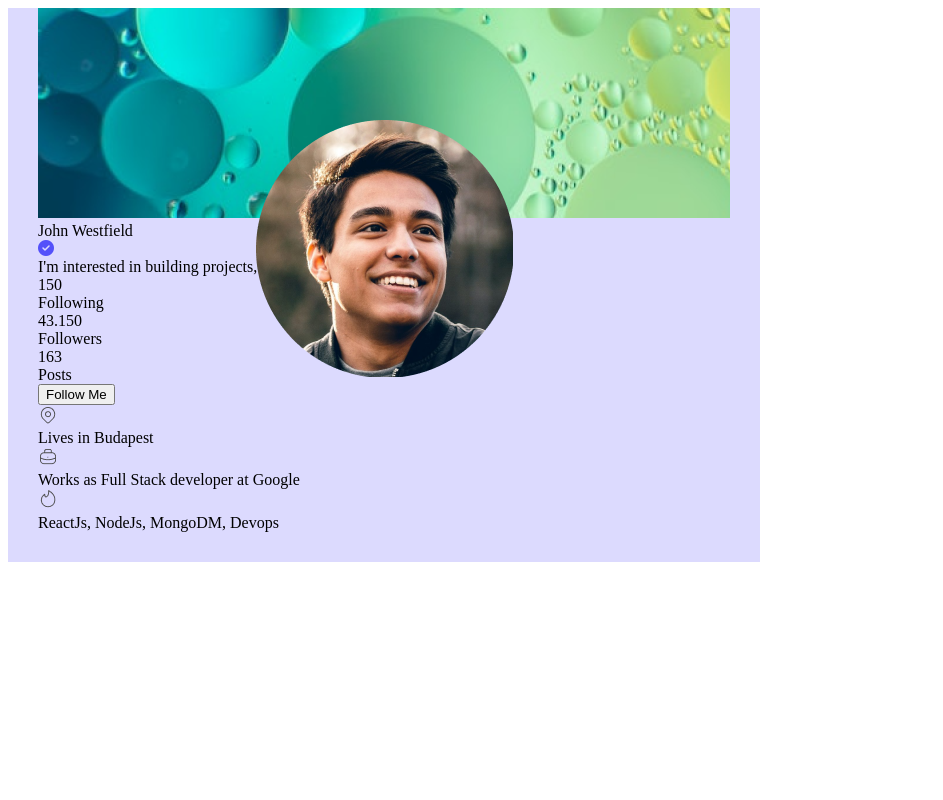
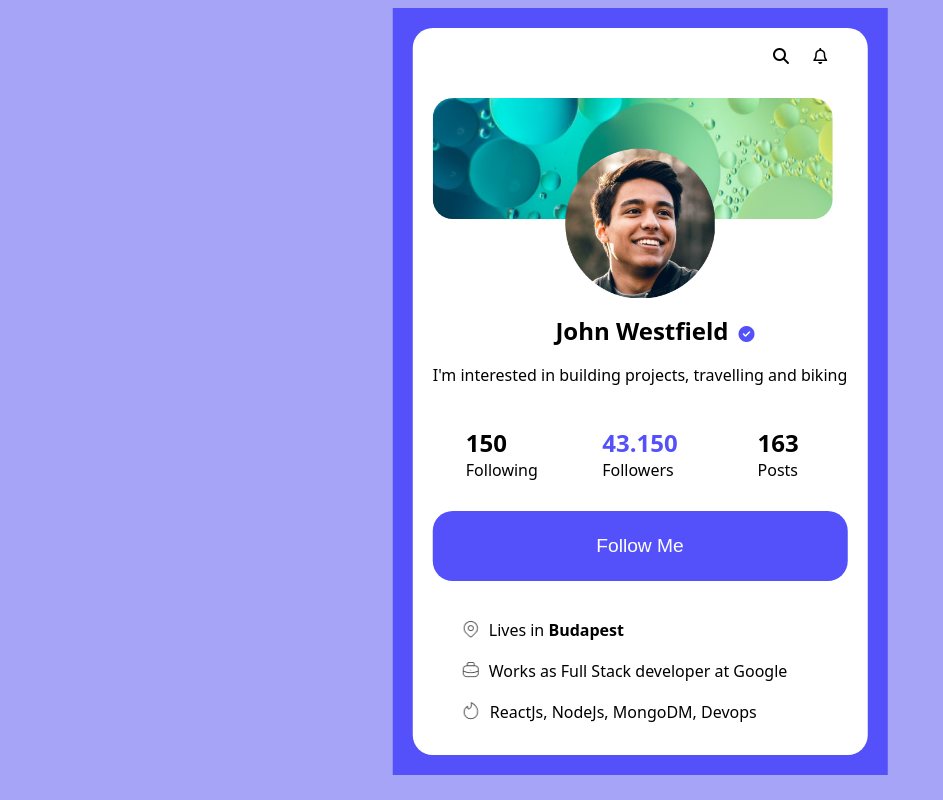
Before and after one commit to saikatbishal/profilewidget, a plain HTML site: page index.html in a window 1280 px wide. Shown: the whole page, without its empty margins (0-943 px from the left). Drawn offline with Linux system fonts and the light colour scheme.

Commit message:
last commit

```diff
--- a/index.html
+++ b/index.html
@@ -11,46 +11,60 @@
 <body>
     <div class="container">
         <div class="card">
+            <div class="top-icons"><i class="fa-solid fa-magnifying-glass"></i>
+                <i class="fa-regular fa-bell"></i></div>
             <div class="background">
-                <img src="./assets/background.png" alt="background image">
-            </div>
+                </div>
+                <img src="./assets/background.png" alt="background image" class="background-image">
+
+            <div class="name-div">
             <div class="avatar"><img src="./assets/avatar.png" alt="avatar" class="avatar">
             </div>
+
             <div class="name">John Westfield</div>
-            <div class="blue-tick">
                 <i class="fa-solid fa-circle-check blue-tick-icon"></i>
-            </div>
+</div>
             <div class="description">I'm interested in building projects, travelling and biking</div>
             <div class="stat-container">
                 <div class="container-one">
-                    <div class="stat">150</div>
+                    <div class="stat stat-one">150</div>
                     <div class="type">Following</div>
                 </div>
                 <div class="container-two">
-                    <div class="stat">43.150</div>
+                    <div class="stat stat-two">43.150</div>
                     <div class="type">Followers</div>
                 </div>
                 <div class="container-three">
-                    <div class="stat">163</div>
+                    <div class="stat stat-three">163</div>
                     <div class="type">Posts</div>
                 </div>
             </div>
             <button class="btn">Follow Me</button>
-            <div class="address-container">
+
+                <div class="address-container about">
                 <div class="address-icon">
                     <img src="./assets/mark.png" alt="">
                 </div>
+
                 <div class="address">Lives in <span>Budapest</span></div>
             </div>
-            <div class="profession-container">
+<!-- address -->
+            <div class="profession-container about">
                 <div class="profession-icon"><img src="./assets/case.png" alt=""></div>
+
                 <div class="profession">Works as Full Stack developer at Google</div>
             </div>
-            <div class="skills-container">
+<!-- profession -->
+            <div class="skills-container about">
                 <div class="skills-icon"><img src="./assets/fire.png" alt=""></div>
+
                 <div class="skills">ReactJs, NodeJs, MongoDM, Devops</div>
             </div>
+            <!-- skills -->
+        <!-- about -->
         </div>
+        <!-- card -->
     </div>
+    <!-- container -->
 </body>
 </html>
--- a/style.css
+++ b/style.css
@@ -4,23 +4,111 @@
     --lavender:#dcdafe;
     --armadillo:#4a4a4a;
     --aluminium : #979797;
+    font-family:system-ui, -apple-system, BlinkMacSystemFont, 'Segoe UI', Roboto, Oxygen, Ubuntu, Cantarell, 'Open Sans', 'Helvetica Neue', sans-serif;
+    font-weight: 400;
+    font-size: 16px;
+    box-sizing: border-box;
 }
 .blue-tick-icon{
     color:var(--primary-background);
 }
+body {
+    background-color: #a5a4f7;
+}
+.container{
+    height: max-content ;
+    width: max-content;
+    background-color: #5451fa;
+    padding: 10px;
+/* padding-bottom: 120px; */
+position: absolute;
+left: 50%;
+transform: translate(-50%);
+}
 .card{
-    background-color: var(--lavender);
-    height : max-content;
-    padding : 30px;
-    padding-top : 0;
-    width: max-content;
+    background-color:#fff;
+    padding: 20px;
+    border-radius: 20px;
+    margin : 10px;
     position: relative;
 }
-    .avatar{
-        display: flex;
-        position : absolute;
-        top : 20%;
-        justify-content: center;
-        left : 50%;
-        transform : translate(-50%,0);
-    }
+.background-image{
+    width:400px;
+    border-radius: 20px;
+    margin : 50px 0 100px 0;
+
+}
+.avatar img {
+    width : 150px;
+    position : absolute;
+    top : 110px;
+    display: flex;
+    left : 50%;
+    transform: translateX(-50%);
+}
+button.btn{
+    width: 100%;
+    height : 70px;
+    background-color: var(--primary-background);
+    color: #fff;
+    font-size: larger;
+    border-radius: 20px;
+    border: none;
+    font-weight: 400;
+    margin :30px 0 30px 0;
+}
+.about {
+    display: grid;
+    grid-template-columns: auto 1fr;
+    grid-gap: 8px;
+    padding: 8px;
+    margin-left: 20px;
+}
+span {
+    font-weight: 600;
+}
+.stat-container {
+    display: grid;
+    grid-template-columns: repeat(3,1fr);
+    justify-items: center;
+    margin-top : 40px;
+}
+.stat-container .stat{
+font-size: 24px;
+font-weight: 600;
+}
+.stat-container .stat-two{
+    color: #5451fa;
+}
+.name-div{
+    justify-content: center;
+    display: flex;
+    margin-top: -20px;
+}
+.name-div :nth-child(n){
+    padding : 10px;
+}
+.name{
+    font-size: 24px;
+    font-weight: 700;
+}
+.blue-tick-icon {
+    margin :12px -10px;
+}
+.top-icons{
+    right : 30px;
+    position: absolute;
+    top : 10px;
+}
+.top-icons :nth-child(n){
+    padding : 10px;
+    size: 20px;
+}
+.top-icons :nth-child(n):hover{
+    opacity : 0.4
+}
+button:hover {
+background-color: var(--lavender);
+color: var(--primary-background);
+font-weight: 500;
+}
```
